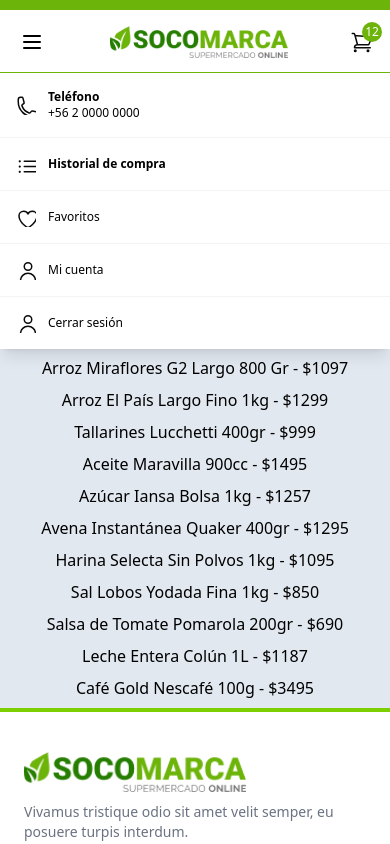
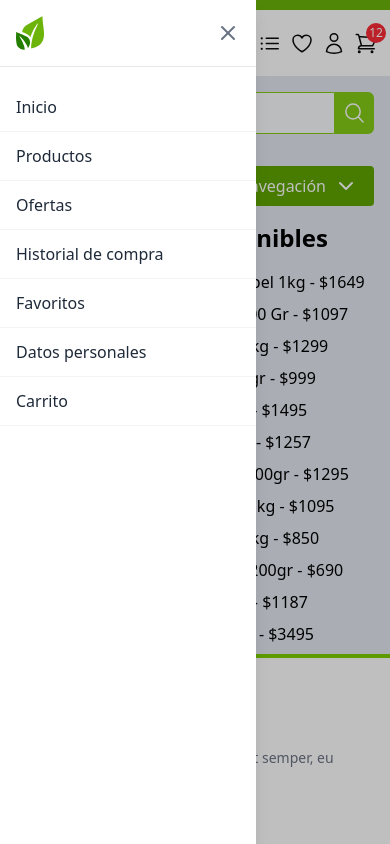
Before and after one commit to Ideas-Digitales/socomarca-frontend, a Next.js app: page / in a window 390 px wide. Both pictures are taken after a click on the button 32 px from the left and 42 px from the top of the page. Shown: the top 844 px of the page. Built offline with nearby package versions, Linux system fonts and the light colour scheme.

Commit message:
feat: add mobile menu functionality and logo; enhance search component with improved layout

```diff
--- a/src/app/components/global/Header.tsx
+++ b/src/app/components/global/Header.tsx
@@ -8,20 +8,25 @@
 import OrderIcon from '../icons/OrderIcon';
 import UserIcon from '../icons/UserIcon';
 import CartIcon from '../icons/CartIcon';
-import { Menu } from 'lucide-react';
+import { Menu, X } from 'lucide-react';
 import Link from 'next/link';
+import useStore, { useInitMobileDetection } from '@/stores/useStore';
 const logoImageUrl = '/assets/global/logo.png';
+const imagoLogoUrl = '/assets/global/imagotipo.png';
 
 interface Props {
   carro: Product[];
 }
 
 export default function Header({ carro }: Props) {
+  const router = useRouter();
   const [abierto, setAbierto] = useState(false);
   const [menuMobileOpen, setMenuMobileOpen] = useState(false);
   const menuRef = useRef<HTMLDivElement>(null);
   const mobileMenuRef = useRef<HTMLDivElement>(null);
-  const router = useRouter();
+  useInitMobileDetection();
+
+  const isMobile = useStore((state) => state.isMobile);
 
   useEffect(() => {
     const handleClickOutside = (event: MouseEvent) => {
@@ -30,7 +35,8 @@
       }
       if (
         mobileMenuRef.current &&
-        !mobileMenuRef.current.contains(event.target as Node)
+        !mobileMenuRef.current.contains(event.target as Node) &&
+        (event.target as HTMLElement).id !== 'menu-toggle-btn'
       ) {
         setMenuMobileOpen(false);
       }
@@ -40,176 +46,129 @@
     return () => document.removeEventListener('mousedown', handleClickOutside);
   }, []);
 
+  // Efecto para cerrar el menú móvil cuando cambie de móvil a desktop
+  useEffect(() => {
+    if (!isMobile && menuMobileOpen) {
+      setMenuMobileOpen(false);
+    }
+  }, [isMobile, menuMobileOpen]);
+
   const toggleMobileMenu = () => {
     setMenuMobileOpen(!menuMobileOpen);
   };
 
+  // Lista de enlaces del menú móvil
+  const menuItems = [
+    { name: 'Inicio', href: '/' },
+    { name: 'Productos', href: '/productos' },
+    { name: 'Ofertas', href: '/ofertas' },
+    { name: 'Historial de compra', href: '/mis-compras' },
+    { name: 'Favoritos', href: '/favoritos' },
+    { name: 'Datos personales', href: '/datos-personales' },
+    { name: 'Carrito', href: '/carro-de-compra' },
+  ];
+
   return (
+    <>
       <div className="bg-white text-black py-4 border-t-10 border-[#6CB409] border-b-0 border-l-0 border-r-0 text-xs">
-      <div className="max-w-7xl flex justify-between items-center mx-auto px-4">
-        {/* Teléfono (solo visible en desktop) */}
-        <div className="hidden sm:flex flex-row gap-2 sm:gap-4">
-          <div>
-            <PhoneIcon width={24} height={24} />
+        <div className="max-w-7xl px-3 flex justify-between items-center mx-auto">
+          <div className="flex gap-3 items-center">
+            <button
+              id="menu-toggle-btn"
+              onClick={toggleMobileMenu}
+              className="cursor-pointer"
+              aria-label="Toggle menu"
+            >
+              <Menu />
+            </button>
+            {isMobile && (
+              <Image
+                src={imagoLogoUrl}
+                width={28}
+                height={34}
+                alt="Imagologo"
+              />
+            )}
           </div>
-          <div>
-            <p className="font-bold">Teléfono </p>
-            <p>+56 2 0000 0000</p>
-          </div>
-        </div>
-
-        {/* Botón de menú móvil usando Lucide React */}
-        <div className="block sm:hidden">
-          <button
-            onClick={toggleMobileMenu}
-            className="p-1 focus:outline-none"
-            aria-label="Menú"
-          >
-            <Menu size={24} />
-          </button>
-        </div>
-
-        {/* Logo (centrado en móvil) */}
-        <div className="flex justify-center">
+          {!isMobile && (
             <Image
               src={logoImageUrl}
-            alt="Logo de Socomarca"
-            width={180}
-            height={32}
-            className="h-8 sm:h-10 w-auto"
+              width={isMobile ? 100 : 150}
+              height={isMobile ? 34 : 50}
+              alt="Logo"
+              className="hidden sm:block"
             />
-        </div>
-
-        {/* Íconos para desktop */}
-        <div className="hidden sm:flex flex-row gap-3 sm:gap-6 items-center">
-          <Link href="/mis-compras">
-            <div className="flex flex-row gap-2 items-center">
-              <div>
+          )}
+          <div className="flex items-end gap-4">
+            <div className="flex flex-row gap-2 sm:gap-4">
+              <Link href="/mis-compras" className="flex items-center gap-2">
                 <OrderIcon width={24} height={24} />
-              </div>
-              <div>
-                <p className="font-bold">
-                  Historial <br />
-                  de compra
-                </p>
-              </div>
-            </div>
+                <span className="font-bold hidden sm:block">
+                  Historial de compra
+                </span>
               </Link>
-
-          <span>
+              <Link href="/favoritos">
                 <HearthIcon width={24} height={24} />
-          </span>
-          <div className="relative" ref={menuRef}>
-            <span
-              onClick={() => setAbierto(!abierto)}
-              className="cursor-pointer"
-            >
+              </Link>
+              <Link href="/datos-personales">
                 <UserIcon width={24} height={24} />
-            </span>
-
-            {abierto && (
-              <div className="absolute right-0 mt-2 w-40 bg-white shadow-lg border-gray-200 border-2 border-t-[#6cb409] z-50">
-                <button
-                  className="block w-full text-left px-4 py-2 text-sm text-gray-700 cursor-pointer hover:bg-gray-100"
-                  onClick={() => {
-                    setAbierto(false);
-                    router.push('/datos-personales');
-                  }}
-                >
-                  Mi cuenta
-                </button>
-                <button
-                  className="block w-full text-left px-4 py-2 text-sm text-gray-700 cursor-pointer hover:bg-gray-100"
-                  onClick={() => {
-                    setAbierto(false);
-                    router.push('/login');
-                  }}
-                >
-                  Cerrar sesión
-                </button>
-              </div>
-            )}
-          </div>
+              </Link>
+              <Link href="/carro-de-compra">
                 <div className="relative">
                   <CartIcon width={24} height={24} />
                   {carro?.length > 0 && (
-              <span className="absolute -top-2 -right-2 bg-[#6cb409] text-white text-xs w-5 h-5 flex items-center justify-center rounded-full">
+                    <span className="absolute -top-2 -right-2 bg-red-500 text-white text-xs w-5 h-5 flex items-center justify-center rounded-full">
                       {carro.length}
                     </span>
                   )}
                 </div>
+              </Link>
             </div>
-
-        {/* Solo ícono de carrito visible en móvil */}
-        <div className="block sm:hidden relative">
-          <CartIcon width={24} height={24} />
-          {carro?.length > 0 && (
-            <span className="absolute -top-2 -right-2 bg-[#6cb409] text-white text-xs w-5 h-5 flex items-center justify-center rounded-full">
-              {carro.length}
-            </span>
-          )}
+          </div>
         </div>
       </div>
 
-      {/* Menú móvil */}
       {menuMobileOpen && (
         <div
+          className="fixed inset-0 z-40 transition-opacity duration-300"
+          style={{ backgroundColor: 'rgba(0, 0, 0, 0.25)' }}
+          aria-hidden="true"
+        />
+      )}
+
+      {/* Menú móvil lateral */}
+      <div
         ref={mobileMenuRef}
-          className="fixed top-[4.5rem] left-0 right-0 bg-white shadow-lg z-50 border-t border-[#6CB409]"
+        className={`fixed top-0 left-0 h-full w-64 bg-white z-50 transform transition-transform duration-300 ease-in-out shadow-lg ${
+          menuMobileOpen ? 'translate-x-0' : '-translate-x-full'
+        }`}
       >
-          <div className="flex flex-col divide-y divide-gray-100">
-            <div className="flex items-center gap-3 p-4">
-              <PhoneIcon width={20} height={20} />
-              <div>
-                <p className="font-bold">Teléfono </p>
-                <p>+56 2 0000 0000</p>
-              </div>
-            </div>
-
-            <div
-              className="flex items-center gap-3 p-4"
-              onClick={() => {
-                setMenuMobileOpen(false);
-              }}
+        <div className="flex justify-between items-center p-4 border-b border-gray-200">
+          <Image src={imagoLogoUrl} width={28} height={34} alt="Imagologo" />
+          <button
+            onClick={toggleMobileMenu}
+            className="text-gray-500 hover:text-gray-700"
+            aria-label="Close menu"
           >
-              <OrderIcon width={20} height={20} />
-              <p className="font-bold">Historial de compra</p>
-            </div>
-
-            <div
-              className="flex items-center gap-3 p-4"
-              onClick={() => {
-                setMenuMobileOpen(false);
-              }}
-            >
-              <HearthIcon width={20} height={20} />
-              <p>Favoritos</p>
-            </div>
-
-            <div
-              className="flex items-center gap-3 p-4"
-              onClick={() => {
-                setMenuMobileOpen(false);
-                router.push('/datos-personales');
-              }}
-            >
-              <UserIcon width={20} height={20} />
-              <p>Mi cuenta</p>
-            </div>
-
-            <button
-              className="flex items-center gap-3 p-4 w-full text-left"
-              onClick={() => {
-                setMenuMobileOpen(false);
-                router.push('/login');
-              }}
-            >
-              <UserIcon width={20} height={20} />
-              <p>Cerrar sesión</p>
+            <X size={24} />
           </button>
         </div>
+        <nav className="mt-4">
+          <ul>
+            {menuItems.map((item, index) => (
+              <li key={index}>
+                <Link
+                  href={item.href}
+                  className="block px-4 py-3 text-gray-800 hover:bg-gray-100 border-b border-gray-100"
+                  onClick={() => setMenuMobileOpen(false)}
+                >
+                  {item.name}
+                </Link>
+              </li>
+            ))}
+          </ul>
+        </nav>
       </div>
-      )}
-    </div>
+    </>
   );
 }
--- a/src/app/components/global/Search.tsx
+++ b/src/app/components/global/Search.tsx
@@ -30,8 +30,8 @@
 
   return (
     <div className="max-w-7xl mx-auto w-full">
-      <div className="flex py-4 px-4 sm:py-[28px] sm:px-[48px] flex-col w-full">
-        <label htmlFor="search" className="text-base sm:text-[18px] font-medium leading-6 sm:leading-7 mb-2">
+      <div className="flex py-4 px-4 sm:py-[28px] flex-col w-full">
+        <label htmlFor="search" className="hidden sm:block text-base sm:text-[18px] font-medium leading-6 sm:leading-7 mb-2">
           Encuentra justo lo que necesitas con solo un clic en nuestro buscador
         </label>
         <div className="flex relative">
--- a/src/app/layout.tsx
+++ b/src/app/layout.tsx
@@ -1,3 +1,4 @@
+
 import type { Metadata } from 'next';
 import './globals.css';
 
--- a/src/stores/useStore.ts
+++ b/src/stores/useStore.ts
@@ -1,15 +1,20 @@
+'use client';
+
 import { Product } from '@/interfaces/product.interface';
 import { fetchGetProducts } from '@/services/actions/products.actions';
 import { create } from 'zustand';
+import { useEffect } from 'react';
 
 interface StoreState {
   products: Product[];
   filteredProducts: Product[];
   isLoading: boolean;
   searchTerm: string;
+  isMobile: boolean;
   setProducts: (products: Product[]) => void;
   setSearchTerm: (term: string) => void;
   fetchProducts: () => Promise<void>;
+  checkIsMobile: () => void;
 }
 
 const useStore = create<StoreState>((set, get) => ({
@@ -17,6 +22,7 @@
   products: [],
   filteredProducts: [],
   searchTerm: '',
+  isMobile: false,
   setProducts: (products: Product[]) => {
     set({
       products,
@@ -46,7 +52,7 @@
       if (Array.isArray(data)) {
         set({
           products: data,
-          filteredProducts: data, // Todos los productos
+          filteredProducts: data,
           isLoading: false,
         });
       } else {
@@ -58,6 +64,30 @@
       set({ isLoading: false });
     }
   },
+  checkIsMobile: () => {
+    if (typeof window !== 'undefined') {
+      const isMobile = window.innerWidth < 768;
+      set({ isMobile });
+    }
+  },
 }));
 
+export const useInitMobileDetection = () => {
+  const checkIsMobile = useStore((state) => state.checkIsMobile);
+
+  useEffect(() => {
+    checkIsMobile();
+
+    const handleResize = () => {
+      checkIsMobile();
+    };
+
+    window.addEventListener('resize', handleResize);
+
+    return () => {
+      window.removeEventListener('resize', handleResize);
+    };
+  }, [checkIsMobile]);
+};
+
 export default useStore;
```
Also changed, not shown: public/assets/global/imagotipo.png (added). Lines whose indentation alone changed are shown as unchanged.
